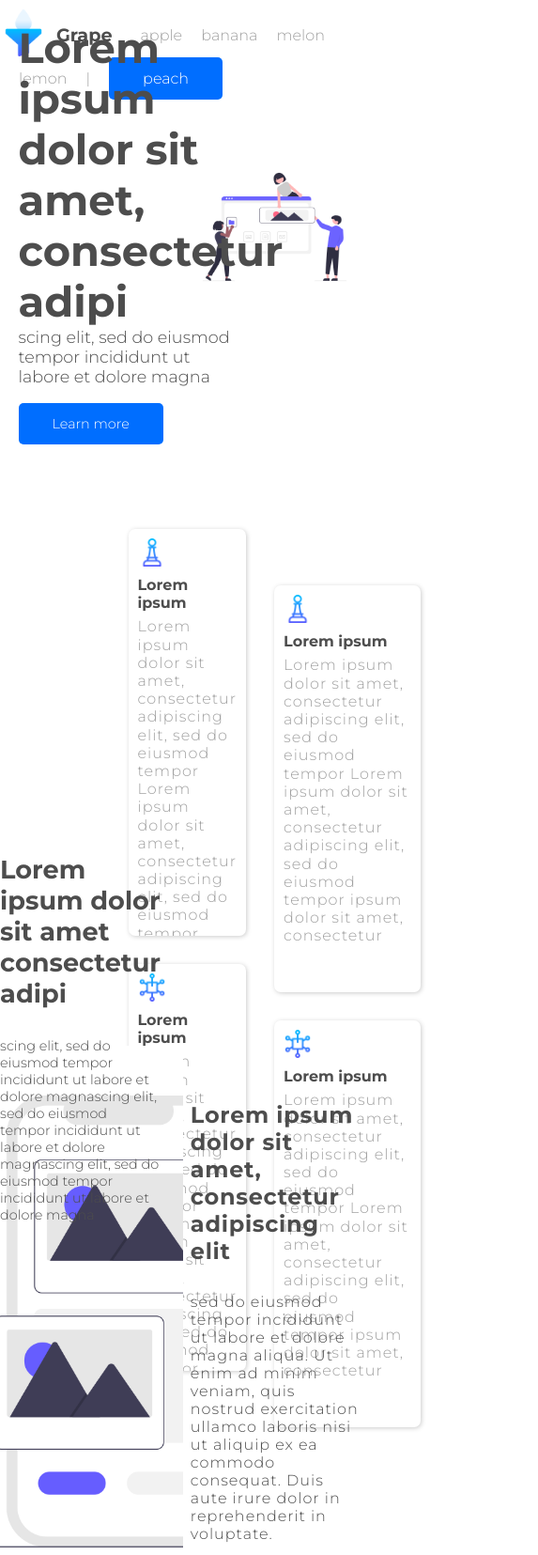
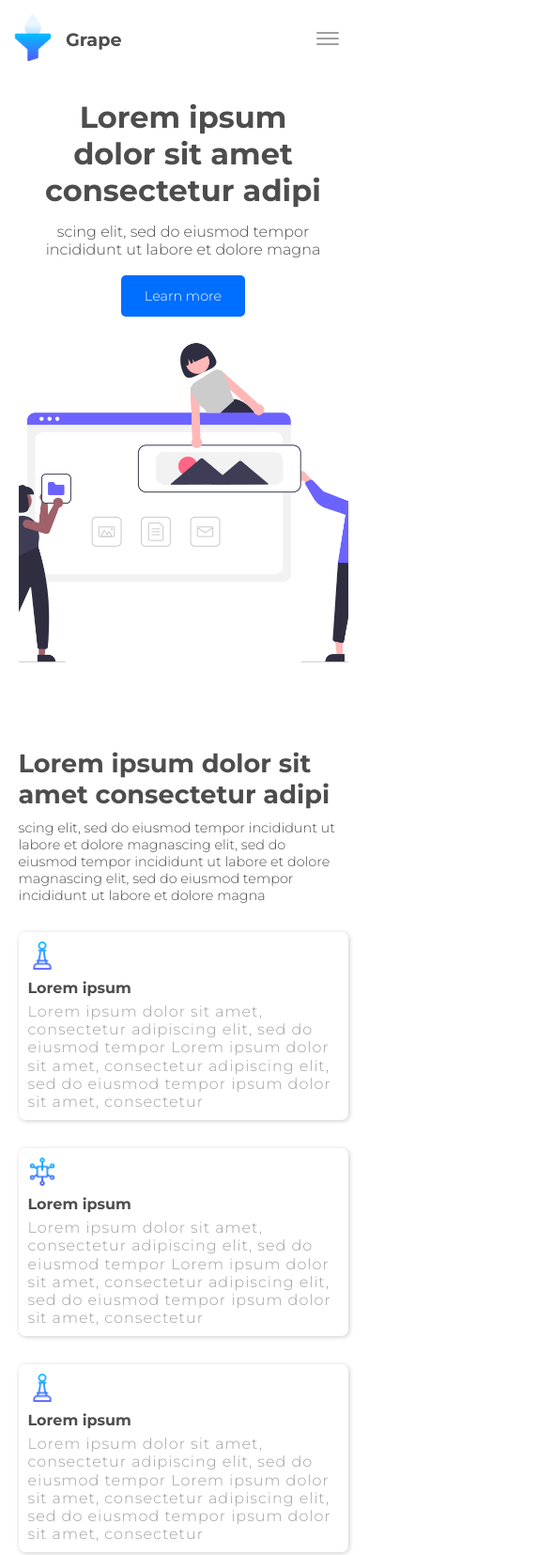
Before and after one commit to Daichi-Fukuta/modern-site, a plain HTML site: page index.html in a window 390 px wide. Shown: the top 1655 px of the page at 94% size, 573 px wide, since content can reach past the window. Drawn offline with nearby package versions, Linux system fonts and the light colour scheme.

Commit message:
レスポンシブ メイン2まで対応

```diff
--- a/css/style.css
+++ b/css/style.css
@@ -78,6 +78,21 @@ a.nav-btn {
     padding: 13px 36px;
     border-radius: 5px;
     color: rgb(255, 255, 255);
+}
+
+.hamburger-input {
+    display: none;
+    opacity: 0;
+}
+
+.hamburger-label {
+    display: none;
+    opacity: 0;
+}
+
+.res-header-nav {
+    display: none;
+    opacity: 0;
 }
 
 /* イントロ
@@ -486,3 +501,234 @@ a.nav-btn {
     margin-top: 40px;
     color: rgb(77, 77, 77)
 }
+
+/* レスポンシブ
+================================================== */
+@media screen and (max-width: 768px) {
+    /* ヘッダー
+    ================================================== */
+    .header__inner {
+        position: relative;
+        width: 100vw;
+        height: 85px;
+    }
+
+    .header-logo {
+        margin: 5px 0 0 10px;
+    }
+
+    .header-nav__left,
+    .header-nav__right{
+        display: none;
+        opacity: 0;
+    }
+
+    a.nav-btn {
+        display: inline-block;
+        width: 100%;
+        padding: 13px 0;
+    }
+
+    .hamburger-label{
+        display: inline-block;
+        opacity: 1;
+        position: absolute;
+        right: 0;
+        top: 50%;
+        transform: translateY(-50%);
+    }
+
+    .hamburger-icon ion-icon {
+        padding-right: 25px;
+        font-size: 32px;
+    }
+
+    .res-header-nav__item {
+        text-align: center;
+        padding: 15px;
+    }
+
+    .menu-close {
+        display: none;
+    }
+
+    .hamburger-input:checked + label .hamburger-icon .menu-open {
+        display: none;
+    }
+
+    .hamburger-input:checked + label .hamburger-icon .menu-close {
+        display: block;
+    }
+
+    .hamburger-input:checked ~ .res-header-nav {
+        display: block;
+        position: absolute;
+        top: 85px;
+        width: 100vw;
+        height: auto;
+        opacity: 1;
+        background-color: rgb(250, 250, 250);
+        z-index: 2;
+    }
+
+    /* イントロ
+    ================================================== */
+    .intro__inner {
+        width: 90vw;
+        max-width: 768px;
+        margin: 20px auto 0;
+        z-index: 1;
+    }
+
+    .intro__cat {
+        display: block;
+    }
+
+    .intro__text {
+        width: 100%;
+        position: static;
+        text-align: center;
+    }
+
+    .intro__text-wrap {
+        position: static;
+        transform: translateY(0);
+    }
+
+    .intro__title {
+        font-size: 2rem;
+    }
+
+    .intro__sentence {
+        font-size: 1rem;
+        margin-top: 15px;
+    }
+
+    .intro-btn {
+        padding: 13px 25px;
+    }
+
+    .intro__img {
+        width: 100%;
+    }
+
+    .intro__img-entity {
+        object-fit: cover;
+        height: 50vh;
+    }
+
+    /* メイン1
+    ================================================= */
+    .main-1__inner {
+        max-width: 768px;
+        margin: 50px auto 0;
+        width: 90vw;
+    }
+
+    .main-1__cat {
+        display: block;
+        height: auto;
+    }
+
+    .main-1__text {
+        width: 100%;
+        position: static;
+    }
+
+    .main-1__text-wrap {
+        position: static;
+        transform: translateY(0);
+    }
+
+    .main-1__sentence {
+        margin: 10px 0 30px;
+    }
+
+    .main-1__card-list {
+        display: block;
+        width: 100%;
+    }
+
+    .main-1__card {
+        width: 100%;
+        height: 40%;
+        box-shadow: 1px 1px 5px rgb(204, 204, 204);
+        border-radius: 7px;
+        overflow: hidden;
+        padding: 10px;
+    }
+
+    .main-1__card-wrap-2 .main-1__card:nth-child(1) {
+        margin-left: 0;
+        margin-top: 30px;
+    }
+
+    .main-1__card-wrap-2 .main-1__card:nth-child(2) {
+        margin-left: 0;
+    }
+
+    .main-1__card-img {
+        display: block;
+        width: 30px;
+        height: 30px;
+        object-fit: cover;
+    }
+
+    .main-1__card-title {
+        display: inline-block;
+        color: rgb(77, 77, 77);
+        margin-top: 10px;
+        font-weight: bold;
+    }
+
+    .main-1__card-sentence {
+        display: inline-block;
+        padding-top: 6px;
+        color: rgb(160, 160, 160);
+        letter-spacing: 1px;
+        line-height: 1.2;
+    }
+
+    /* メイン2
+    ================================================== */
+    .main-2__inner {
+        width: 90vw;
+        max-width: 768px;
+        margin: 50px auto 0;
+    }
+
+    .main-2__contents {
+        display: block;
+    }
+
+
+    .main-2__img {
+        width: 100%;
+    }
+
+    .main-2__text {
+        width: 100%;
+    }
+
+    .main-2__sentence {
+        margin-top: 10px;
+    }
+
+    /* testimonials
+    ================================================== */
+    .testimonials__inner {
+        display: none;
+    }
+
+    /* quote
+    ================================================== */
+    .quote {
+        display: none;
+    }
+
+    /* フッター
+    ================================================== */
+    .footer {
+        display: none;
+    }
+}
--- a/index.html
+++ b/index.html
@@ -39,6 +39,23 @@
                     </ul>
                 </nav>
             </div>
+            <!-- レスポンシブnav -->
+            <input type="checkbox" id="hamburger" class="hamburger-input">
+            <label for="hamburger" class="hamburger-label">
+                <span class="hamburger-icon">
+                    <ion-icon name="menu-outline" class="menu-open"></ion-icon>
+                    <ion-icon name="close-outline" class="menu-close"></ion-icon>
+                </span>
+            </label>
+            <nav class="res-header-nav">
+                <ul class="res-header-nav__list">
+                    <li class="res-header-nav__item"><a href="">apple</a></li>
+                    <li class="res-header-nav__item"><a href="">banana</a></li>
+                    <li class="res-header-nav__item"><a href="">melon</a></li>
+                    <li class="res-header-nav__item"><a href="">lemon</a></li>
+                    <li class="res-header-nav__item"><a href="" class="nav-btn">peach</a></li>
+                </ul>
+            </nav>
         </div>
     </header>
 
@@ -48,8 +65,8 @@
             <div class="intro__cat">
                 <div class="intro__text">
                     <div class="intro__text-wrap">
-                        <h1 class="intro__title">Lorem ipsum<br> dolor sit amet,<br> consectetur adipi</h1>
-                        <p class="intro__sentence">scing elit, sed do eiusmod tempor incididunt ut<br> labore et dolore magna</p>
+                        <h1 class="intro__title">Lorem ipsum <br> dolor sit amet consectetur adipi</h1>
+                        <p class="intro__sentence">scing elit, sed do eiusmod tempor incididunt ut labore et dolore magna</p>
                         <a href="" class="intro-btn">Learn more</a>
                     </div>
                 </div>
```
